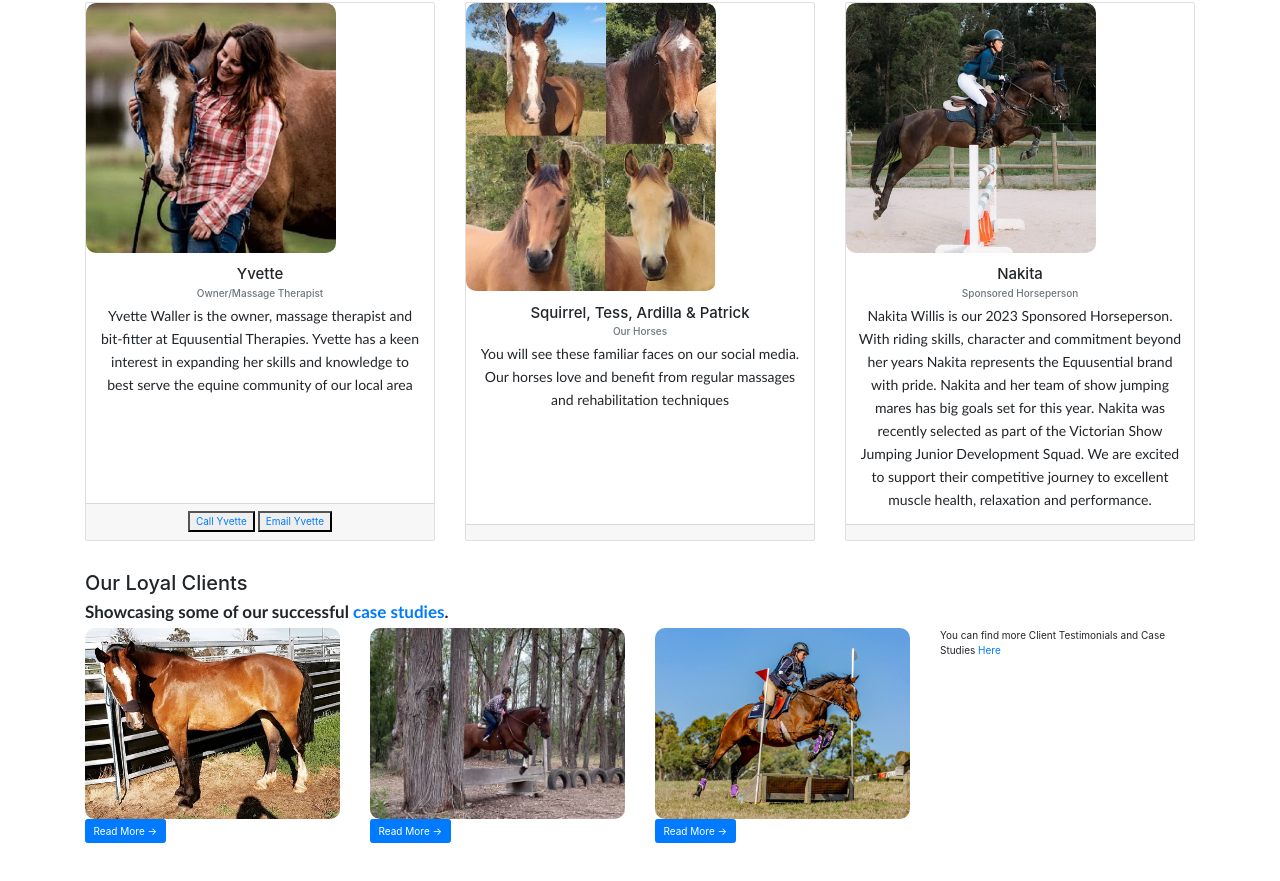
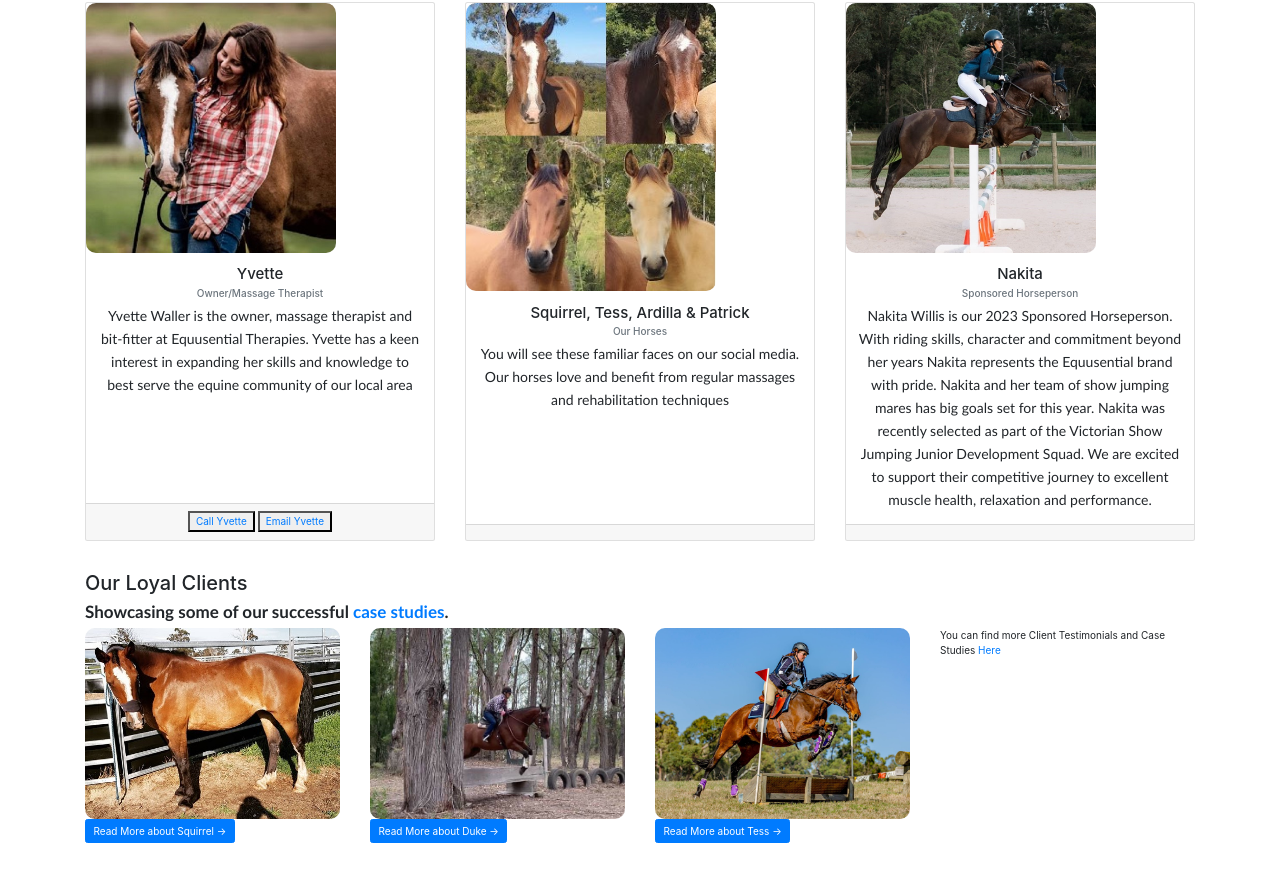
Before and after one commit to vetty88/Equusential-Web-Page, a plain HTML site: page index.html in a window 1280 px wide. Shown: the part 1012-1893 px from the top of the page. Drawn offline with nearby package versions, Linux system fonts and the light colour scheme; files whose address does not match are found by name.

Commit message:
update tag

```diff
--- a/index.html
+++ b/index.html
@@ -167,15 +167,15 @@
         <div class="row">
             <div class="col-lg-3 col-sm-3 mb-3">
                 <img class="img-fluid" src=".\images\Squirrel.jpg?raw=true" alt="Squirrel">
-                <a href="./blog-post-squirrel.html" class="btn btn-primary">Read More &rarr;</a>
+                <a href="./blog-post-squirrel.html" class="btn btn-primary">Read More about Squirrel &rarr;</a>
             </div>
             <div class="col-lg-3 col-sm-3 mb-3">
                 <img class="img-fluid" src=".\images\Duke.jpg?raw=true" alt="Duke">
-                <a href="./blog-post-duke.html" class="btn btn-primary">Read More &rarr;</a>
+                <a href="./blog-post-duke.html" class="btn btn-primary">Read More about Duke &rarr;</a>
             </div>
             <div class="col-lg-3 col-sm-3 mb-3">
                 <img class="img-fluid" src=".\images\TessXC.jpg?raw=true" alt="Tess">
-                <a href="./blog-post-tess.html" class="btn btn-primary">Read More &rarr;</a>
+                <a href="./blog-post-tess.html" class="btn btn-primary">Read More about Tess &rarr;</a>
             </div>
             <div class="col-lg-3 col-sm-3 mb-3">
                 You can find more Client Testimonials and Case Studies <a href="/stories.html">Here</a>
```
